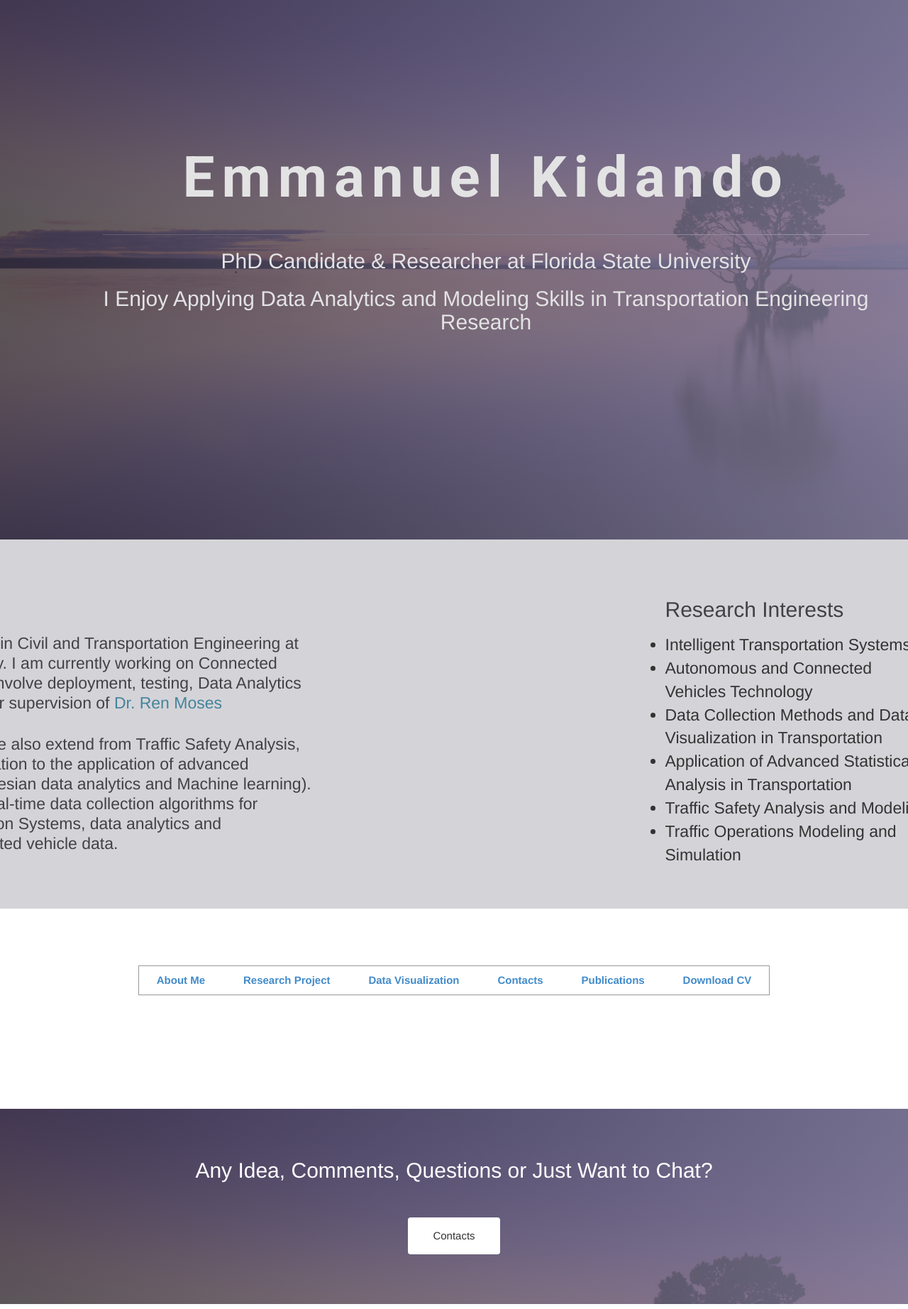
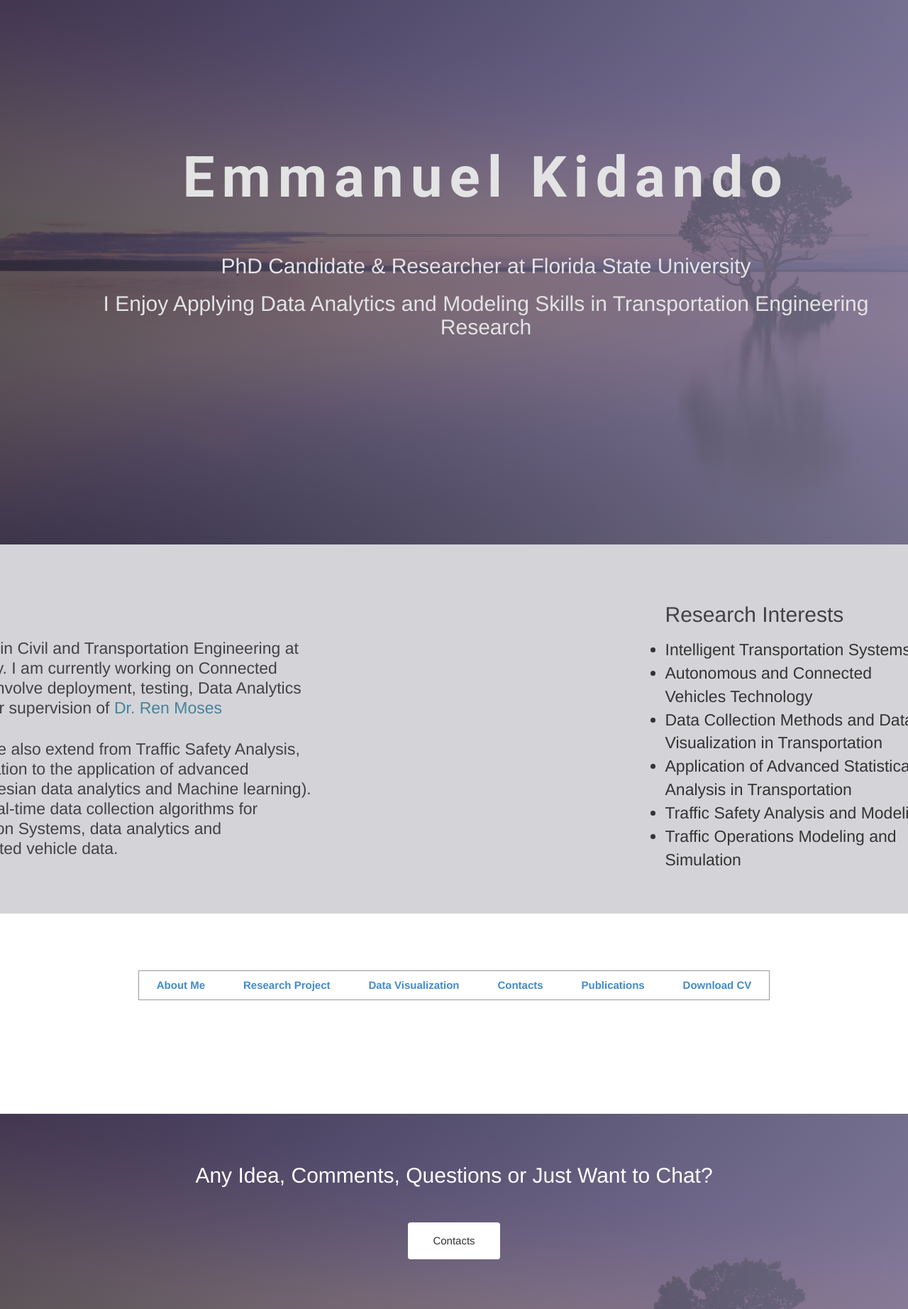
Before and after one commit to ekidando/Kidando, a Jekyll site: the page index.html, which Jekyll copies as it is, in a window 1280 px wide. Shown: the whole page at 71% size. Built offline with Jekyll 4.4.1, drawn with Linux system fonts in a browser that asks for light colours; some web fonts are replaced.

Commit message:
Update index.html

```diff
--- a/index.html
+++ b/index.html
@@ -28,7 +28,7 @@
         <div class="block">
 
           <h1 class="animated fadeInUp">Emmanuel Kidando </h1>
-          <hr>
+          <hr class="hrline">
           <h2 class="animated fadeInUp"> PhD Candidate & Researcher at Florida State University</h2>
           <h2 class="animated fadeInUp">I Enjoy Applying Data Analytics and Modeling Skills in Transportation Engineering Research</h2>
         </div>
```
